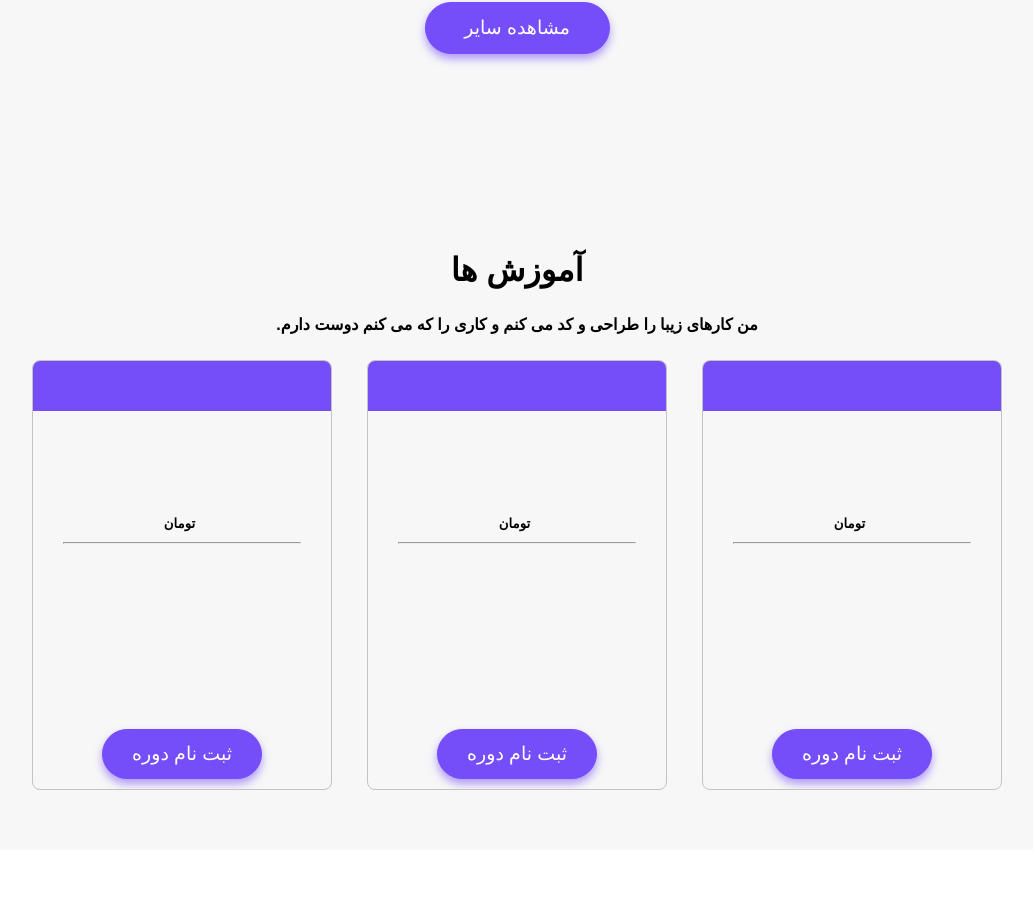
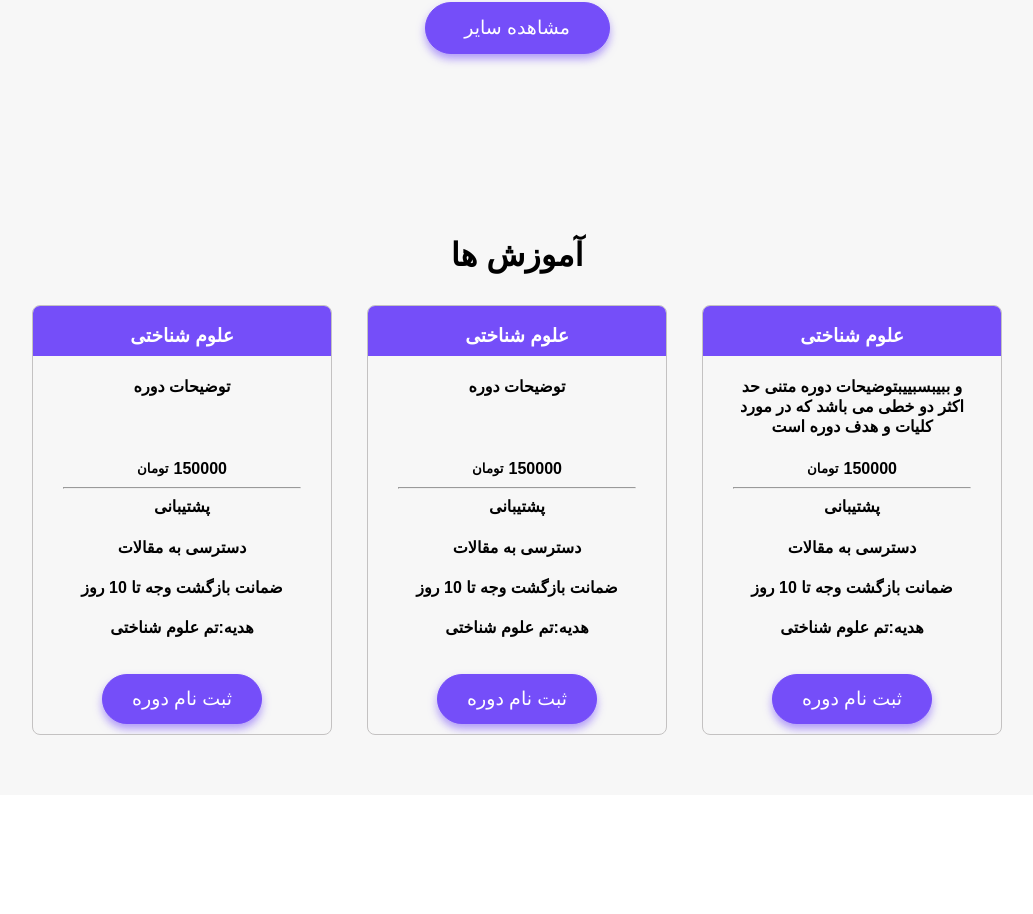
Before and after one commit to Mousavi-69/Resumes, a Vue app: page / in a window 1280 px wide. Shown: the part 3860-4774 px from the top of the page, without its empty margins (123-1156 px from the left). Built offline with nearby package versions, Linux system fonts and the light colour scheme; a web font is replaced by a local one.

Commit message:
change Tutorial Section

```diff
--- a/src/components/Tutorials.vue
+++ b/src/components/Tutorials.vue
@@ -1,18 +1,41 @@
 <script setup lang="ts">
-import TutorialsComponent from './ShapeComponent/TutorialsComponent.vue';</script>
+import TutorialsComponent from "./ShapeComponent/TutorialsComponent.vue";
+</script>
 <template>
   <div class="container">
     <div class="title">
-      <h2>آموزش ها</h2>
-      <h4>
-        من کارهای زیبا را طراحی و کد می کنم و کاری را که می کنم دوست دارم.
-      </h4>
+      <h2>آموزش ها</h2
+      >
+
     </div>
     <div class="tutorials">
-<TutorialsComponent></TutorialsComponent>
-<TutorialsComponent></TutorialsComponent>
-<TutorialsComponent></TutorialsComponent>
-
+      <TutorialsComponent
+        :title="'علوم شناختی'"
+        :description="' و ببیبسبییبتوضیحات دوره متنی حد اکثر دو خطی می باشد که در مورد کلیات و هدف دوره است'"
+        :price="'150000'"
+        :section1="'پشتیبانی'"
+        :section2="'دسترسی به مقالات'"
+        :section3="'ضمانت بازگشت وجه تا 10 روز'"
+        :section4="'هدیه:تم علوم شناختی'"
+      ></TutorialsComponent>
+     <TutorialsComponent
+        :title="'علوم شناختی'"
+        :description="'توضیحات دوره'"
+        :price="'150000'"
+        :section1="'پشتیبانی'"
+        :section2="'دسترسی به مقالات'"
+        :section3="'ضمانت بازگشت وجه تا 10 روز'"
+        :section4="'هدیه:تم علوم شناختی'"
+      ></TutorialsComponent>
+       <TutorialsComponent
+        :title="'علوم شناختی'"
+        :description="'توضیحات دوره'"
+        :price="'150000'"
+        :section1="'پشتیبانی'"
+        :section2="'دسترسی به مقالات'"
+        :section3="'ضمانت بازگشت وجه تا 10 روز'"
+        :section4="'هدیه:تم علوم شناختی'"
+      ></TutorialsComponent>
     </div>
   </div>
 </template>
@@ -20,14 +43,14 @@ import TutorialsComponent from './ShapeComponent/TutorialsComponent.vue';</scrip
 .container {
   background-color: #f7f7f7;
   text-align: center;
- .title{
-     padding-top: 90px;
-     h2{
+  .title {
+    padding-top: 75px;
+    h2 {
       font-size: 2rem;
     }
   }
 }
-.tutorials{
+.tutorials {
   display: flex;
   justify-content: center;
   align-items: center;
```
Lines whose indentation alone changed are shown as unchanged.
